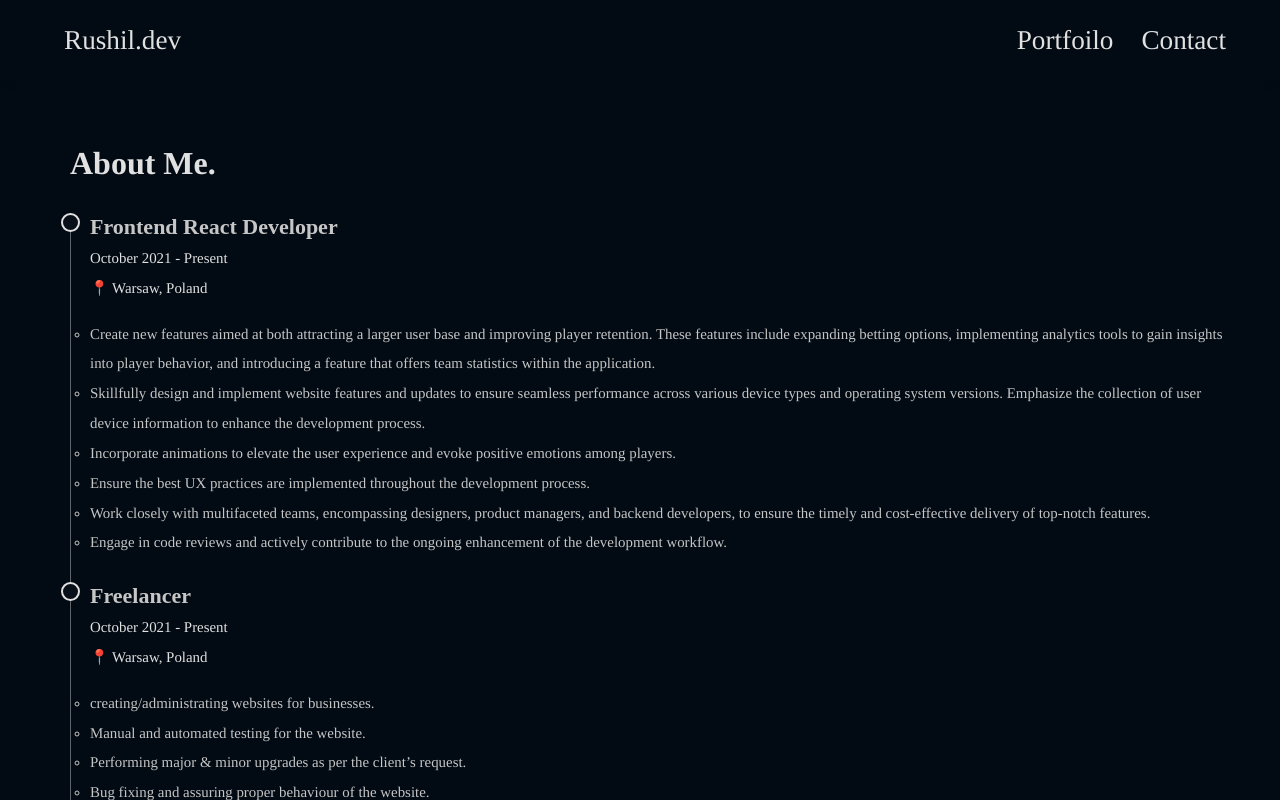
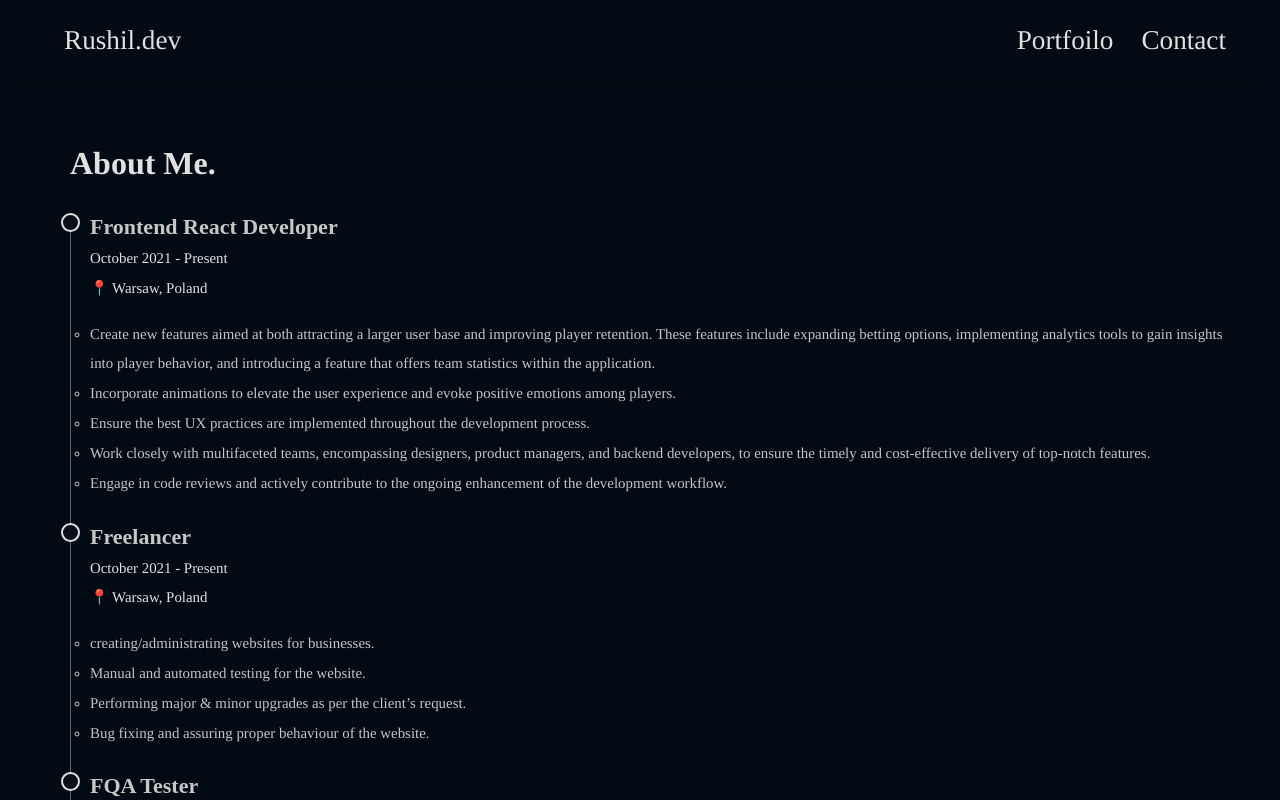
Before and after one commit to rushilBhatt-lab/Rushil.dev, a React (Create React App) app: page /about in a window 1280 px wide. Shown: the top 800 px of the page. Built offline with nearby package versions, Linux system fonts and the light colour scheme.

Commit message:
Update index.tsx

```diff
--- a/src/components/About/index.tsx
+++ b/src/components/About/index.tsx
@@ -23,11 +23,6 @@ const About = () => {
 								Create new features aimed at both attracting a larger user base and improving player retention. These features include
 								expanding betting options, implementing analytics tools to gain insights into player behavior, and introducing a
 								feature that offers team statistics within the application.
-							</li>
-							<li>
-								Skillfully design and implement website features and updates to ensure seamless performance across various device
-								types and operating system versions. Emphasize the collection of user device information to enhance the development
-								process.
 							</li>
 							<li>Incorporate animations to elevate the user experience and evoke positive emotions among players.</li>
 							<li>Ensure the best UX practices are implemented throughout the development process.</li>
```
